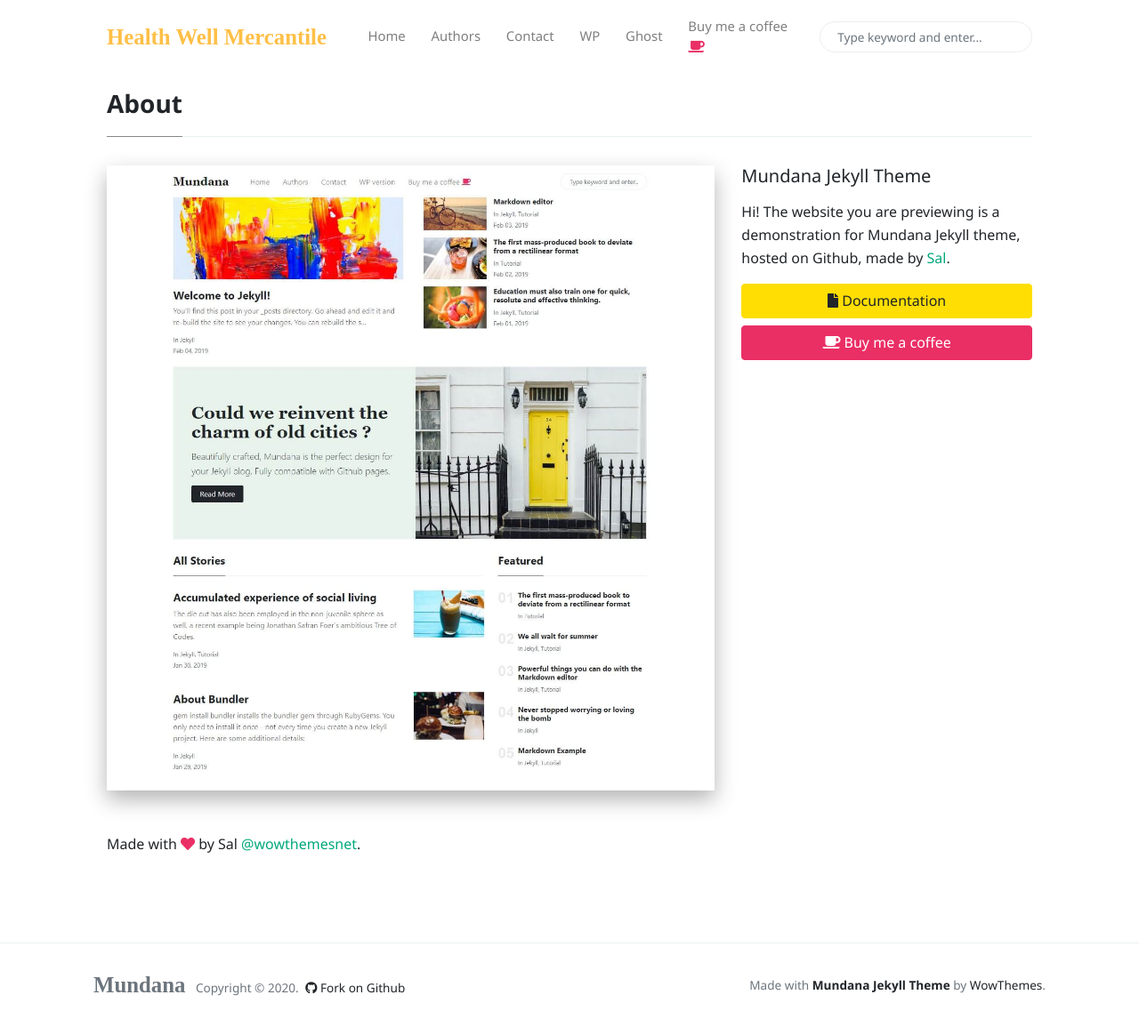
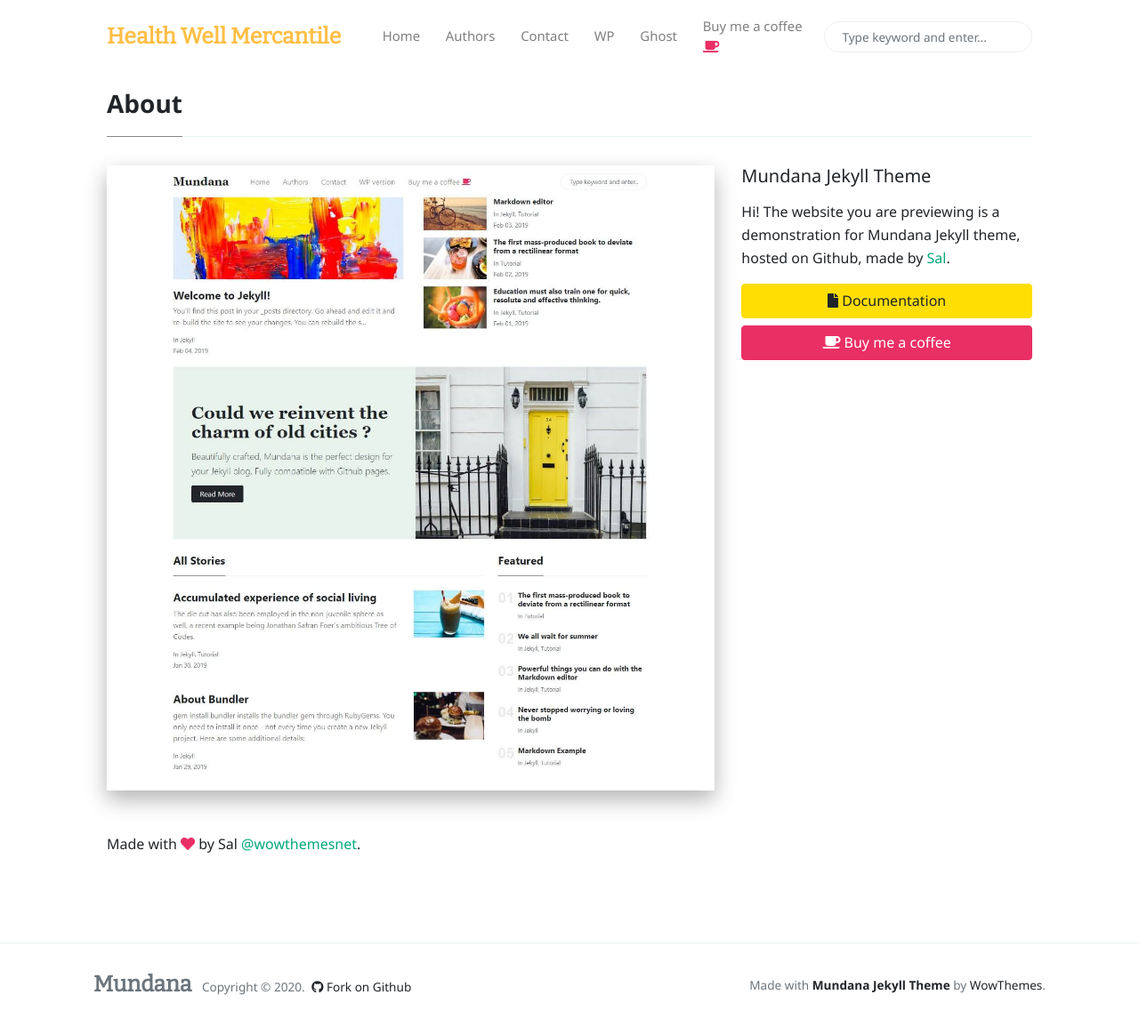
Before and after one commit to mbeconsultingltd/hwm_corp_website, a Jekyll site: the page built from _pages/about.md, in a window 1280 px wide and 1155 px high. Shown: the whole window at 89% size. Built offline with Jekyll 4.4.1, drawn with Linux system fonts in a browser that asks for light colours; nearby versions of some CDN libraries; comment, search, counter and statistics services are not loaded.

Commit message:
add bitter font

```diff
--- a/assets/css/theme.css
+++ b/assets/css/theme.css
@@ -205,7 +205,7 @@ a.text-dark:hover {
 .navbar-brand {
 	margin-right:2rem;
 	font-size:1.55rem;
-    font-family:serif;
+        font-family:bitter;
 }
 .dropdown-item {
 	font-weight:400;
```
